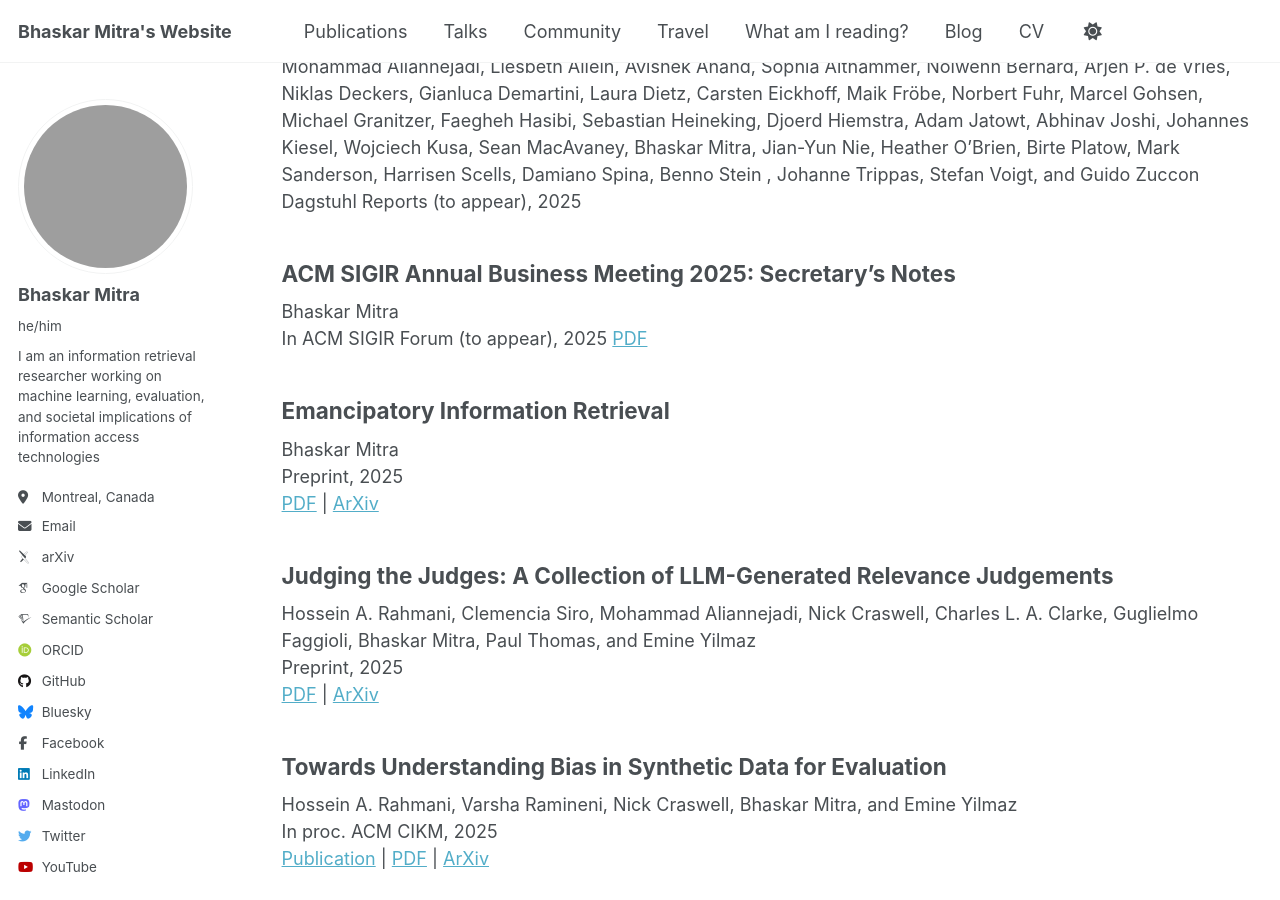
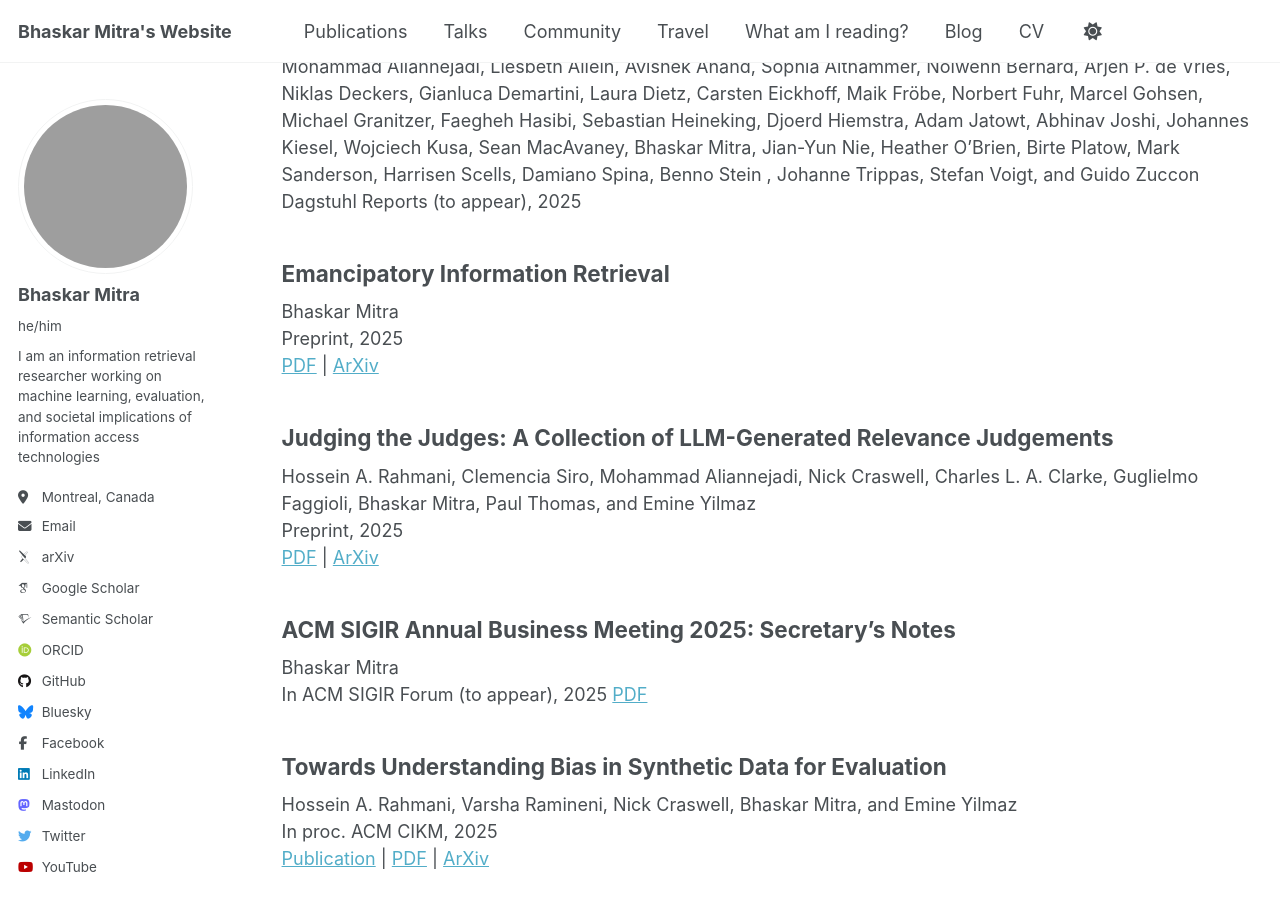
Before and after one commit to bhaskar-mitra/bhaskar-mitra.github.io, a Jekyll site: the page built from _pages/publications.html, in a window 1280 px wide and 900 px high, scrolled down 359 px. Built offline with Jekyll 4.4.1, drawn with Linux system fonts in a browser that asks for light colours; some web fonts are replaced; some of the changed lines change nothing that is shown; grey boxes are pictures that could not be loaded.

Commit message:
Update publications.html

```diff
--- a/_pages/publications.html
+++ b/_pages/publications.html
@@ -21,12 +21,6 @@ author_profile: true
     Dagstuhl Reports (to appear), 2025
   </article>
   <article class="archive__item" itemscope itemtype="http://schema.org/CreativeWork">
-    <h2>ACM SIGIR Annual Business Meeting 2025: Secretary’s Notes</h2>
-    Bhaskar Mitra<br/>
-    In ACM SIGIR Forum (to appear), 2025
-    <a href="../showpdf/?file=p02-2025">PDF</a>
-  </article>
-  <article class="archive__item" itemscope itemtype="http://schema.org/CreativeWork">
     <h2>Emancipatory Information Retrieval</h2>
     Bhaskar Mitra<br/>
     Preprint, 2025<br/>
@@ -37,6 +31,12 @@ author_profile: true
     Hossein A. Rahmani, Clemencia Siro, Mohammad Aliannejadi, Nick Craswell, Charles L. A. Clarke, Guglielmo Faggioli, Bhaskar Mitra, Paul Thomas, and Emine Yilmaz<br/>
     Preprint, 2025<br/>
     <a href="../showpdf/?file=judging-the-Judges">PDF</a> | <a href="https://arxiv.org/abs/2502.13908">ArXiv</a>
+  </article>
+  <article class="archive__item" itemscope itemtype="http://schema.org/CreativeWork">
+    <h2>ACM SIGIR Annual Business Meeting 2025: Secretary’s Notes</h2>
+    Bhaskar Mitra<br/>
+    In ACM SIGIR Forum (to appear), 2025
+    <a href="../showpdf/?file=p02-2025">PDF</a>
   </article>
   <article class="archive__item" itemscope itemtype="http://schema.org/CreativeWork">
     <h2>Towards Understanding Bias in Synthetic Data for Evaluation</h2>
```
